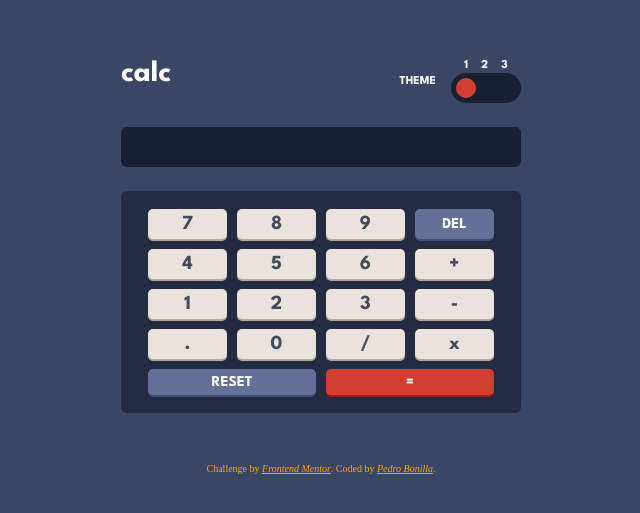
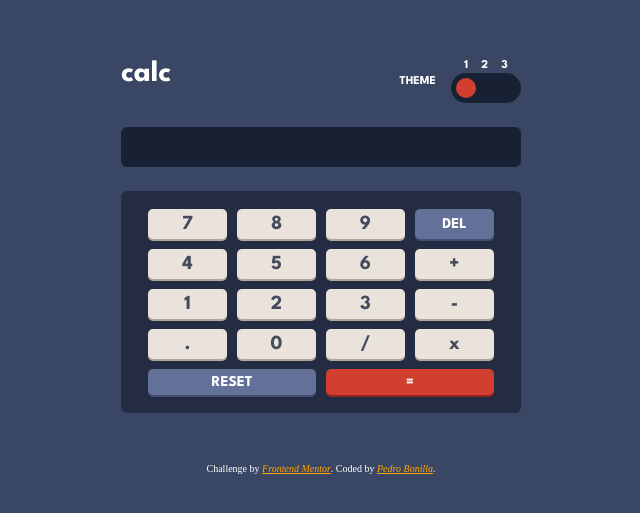
Before and after one commit to Adasat/FrontMentorCalculator, a React (Vite) app: page / in a window 1280 px wide. Shown: the part 127-640 px from the top of the page, without its empty margins (319-959 px from the left). Built offline with nearby package versions, Linux system fonts and the light colour scheme; a web font is replaced by a local one.

Commit message:
changes the attribution of the bottom

```diff
--- a/src/index.css
+++ b/src/index.css
@@ -73,7 +73,7 @@
   font-size: 10px;
   text-align: center;
   text-align: center;
-  color: var(--color-text-attribution);
+  color: var(--color-text-theme);
   margin-top: 50px;
   transition: all 0.8s ease-in-out;
   height: 40px;
```
